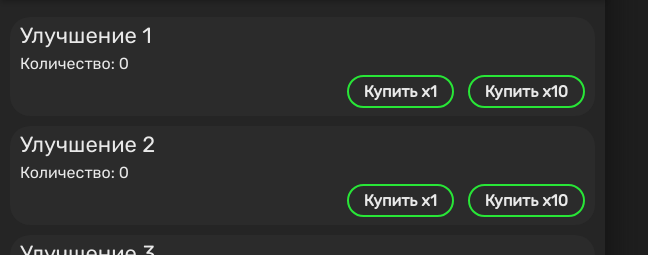
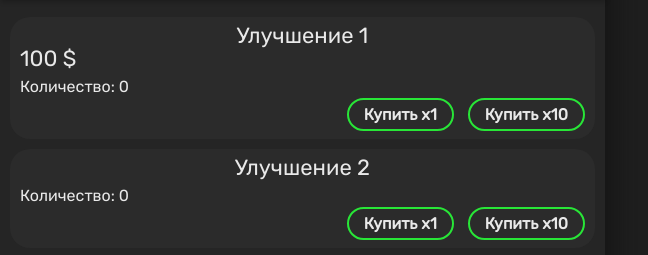
Before and after one commit to A1isandr/Clicker-game, a plain HTML site: page index.html in a window 1280 px wide. Shown: the part 493-748 px from the top of the page, without its empty margins (0-648 px from the left). Drawn offline with Linux system fonts and the light colour scheme.

Commit message:
Немного изменено меню

```diff
--- a/index.html
+++ b/index.html
@@ -31,6 +31,9 @@
 					<div class="upgrade">
 						<div class="upgrade-name">
 							<span>Улучшение 1</span>
+						</div>
+						<div class="upgrade-price">
+							<span>100 $</span>
 						</div>
 						<div class="upgrade-amount">
 							<span class="amount-span">Количество:</span>
--- a/scripts/game-script.js
+++ b/scripts/game-script.js
@@ -5,7 +5,7 @@ const upgrade_purchase_x1_buttons = document.querySelectorAll('.purchase-button-
 const upgrade_purchase_x10_buttons = document.querySelectorAll('.purchase-button-x1');
 
 
-// Восстановление прогресc
+// Восстановление прогресcа
 if (!localStorage.getItem('player_money')) {
 	player_money = 0;
 	balance.textContent = player_money + ' $';
@@ -30,6 +30,7 @@ else {
 	}
 }
 
+
 // onclick-функции
 click_area[0].onclick = function () {
 	player_money++;
@@ -39,6 +40,7 @@ click_area[0].onclick = function () {
 
 upgrade_purchase_x1_buttons.forEach((button, index) => {
 	button.addEventListener('click', () => {
+		player_money
 		upgrade_amount[index]++;
 		upgrade_amount_spans[index].textContent = 'Количество: ' + upgrade_amount[index];
 		localStorage.setItem('upgrade_amount', JSON.stringify(upgrade_amount));
--- a/styles/menu.css
+++ b/styles/menu.css
@@ -76,9 +76,15 @@
 	transition: box-shadow 0.5s ease;
 }
 .upgrade:hover {
-	box-shadow: 0px 0px 8px 4px #161616;
+	box-shadow: 0px 5px 10px 2px #161616;
 }
 .upgrade-name {
+	padding-top: 15px;
+	font-size: 22px;
+	font-weight: 500;
+	text-align: center;
+}
+.upgrade-price {
 	padding-top: 15px;
 	font-size: 22px;
 	font-weight: 500;
@@ -103,13 +109,17 @@
 	border-radius: 20px;
 	font-weight: bold;
 	user-select: none;
-	transition: color 0.5s ease, background-color 0.5s ease;
+	transition: color 0.5s ease, background-color 0.5s ease, border-color 0.5s ease;
 }
-.purchase-button-x1:not(:first-child), .purchase-button-x10:not(:first-child){
+.purchase-button-x1:not(:first-child), .purchase-button-x10:not(:first-child) {
 	margin-left: 10px;
 }
-.purchase-button-x1:hover, .purchase-button-x10:hover{
+.purchase-button-x1:hover, .purchase-button-x10:hover {
 	color: #2b2b2b;
 	background-color: #28e637;
 	cursor: pointer;
 }
+.purchase-button-x1:active, .purchase-button-x10:active {
+	background-color: #1ca528;
+	border-color: #1ca528;
+}
```
